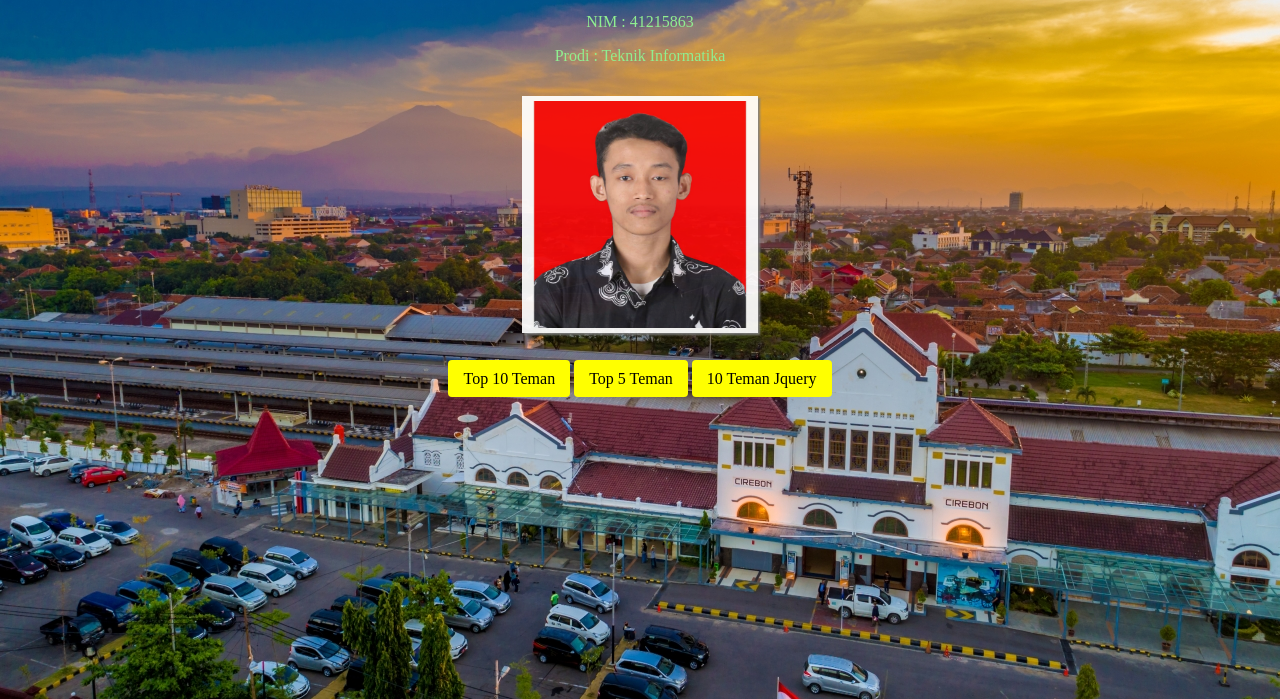
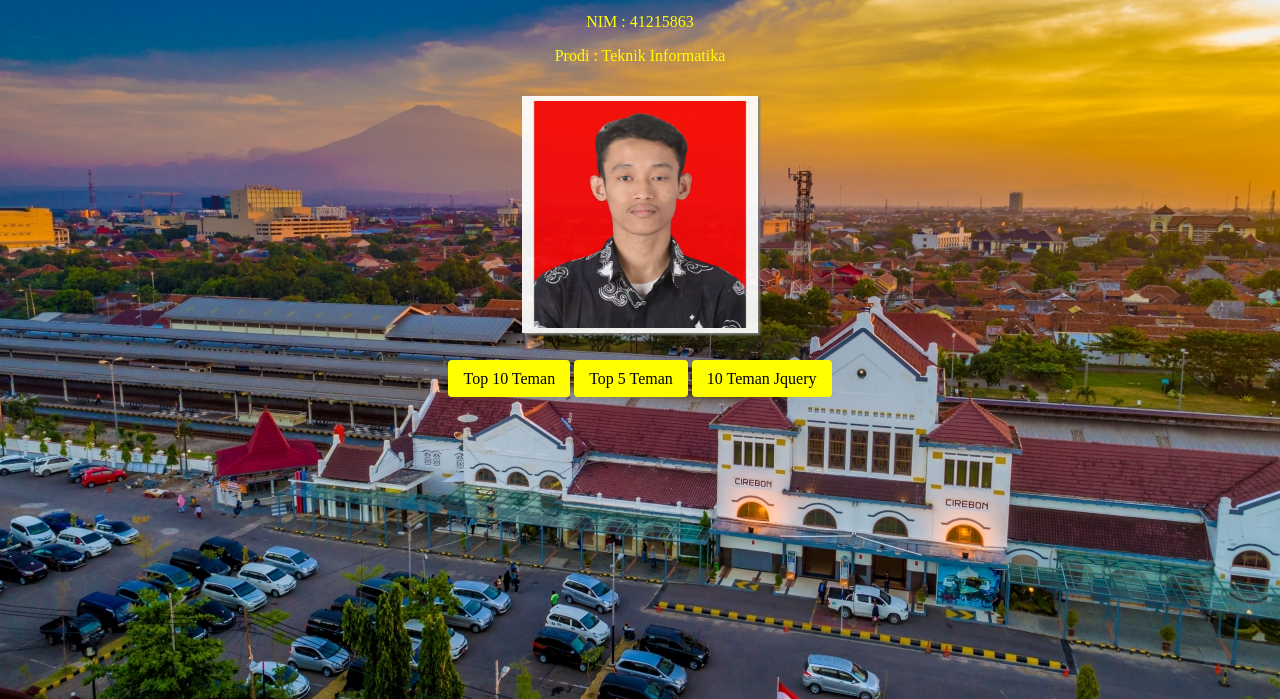
Before and after one commit to arisaaja/arisaaja.github.io, a plain HTML site: page index.html in a window 1280 px wide. Shown: the part 101-800 px from the top of the page. Drawn offline with Linux system fonts and the light colour scheme.

Commit message:
Update style.css

```diff
--- a/style.css
+++ b/style.css
@@ -68,7 +68,7 @@ td:first-child{
 
 .top1{
     text-align: center;
-    color: lightgreen;
+    color: yellow;
 }
 
 .tombol{
```
